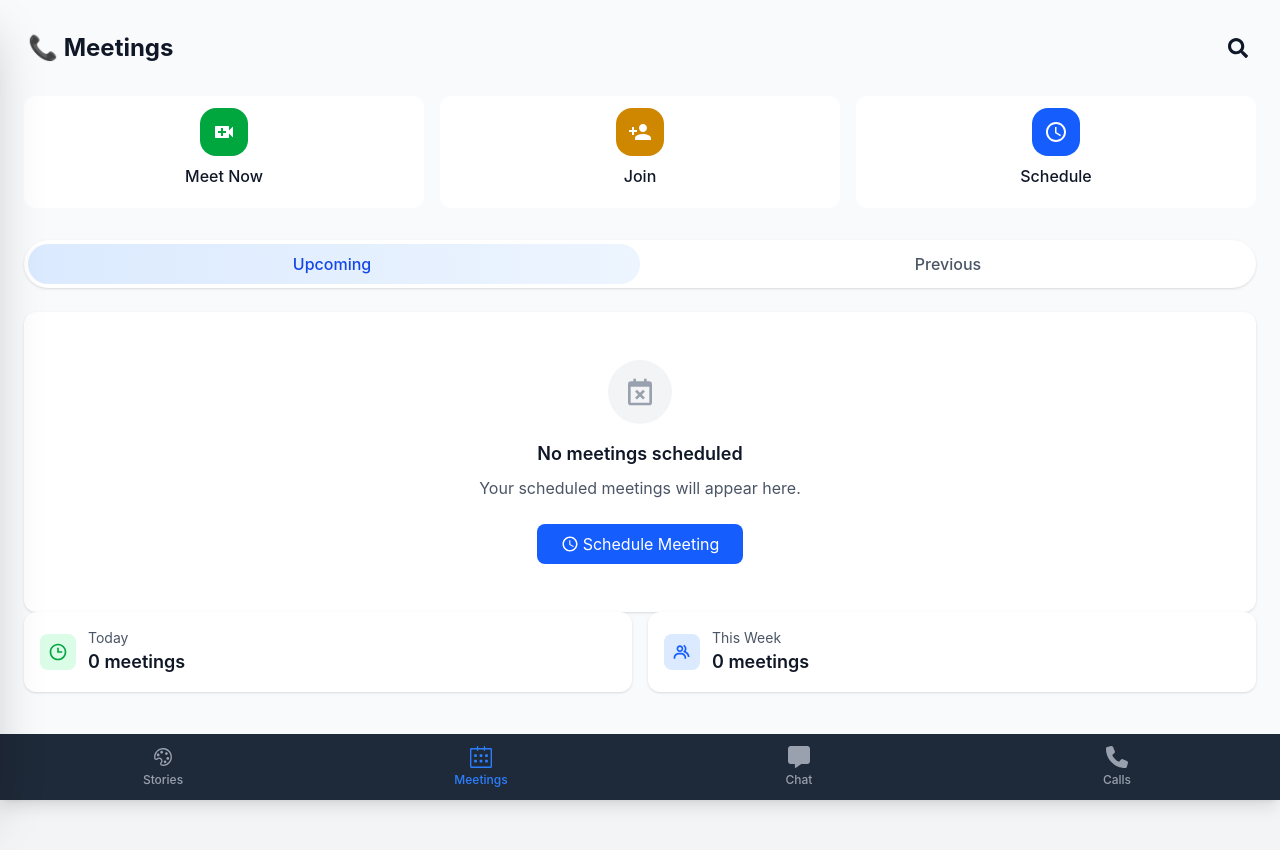
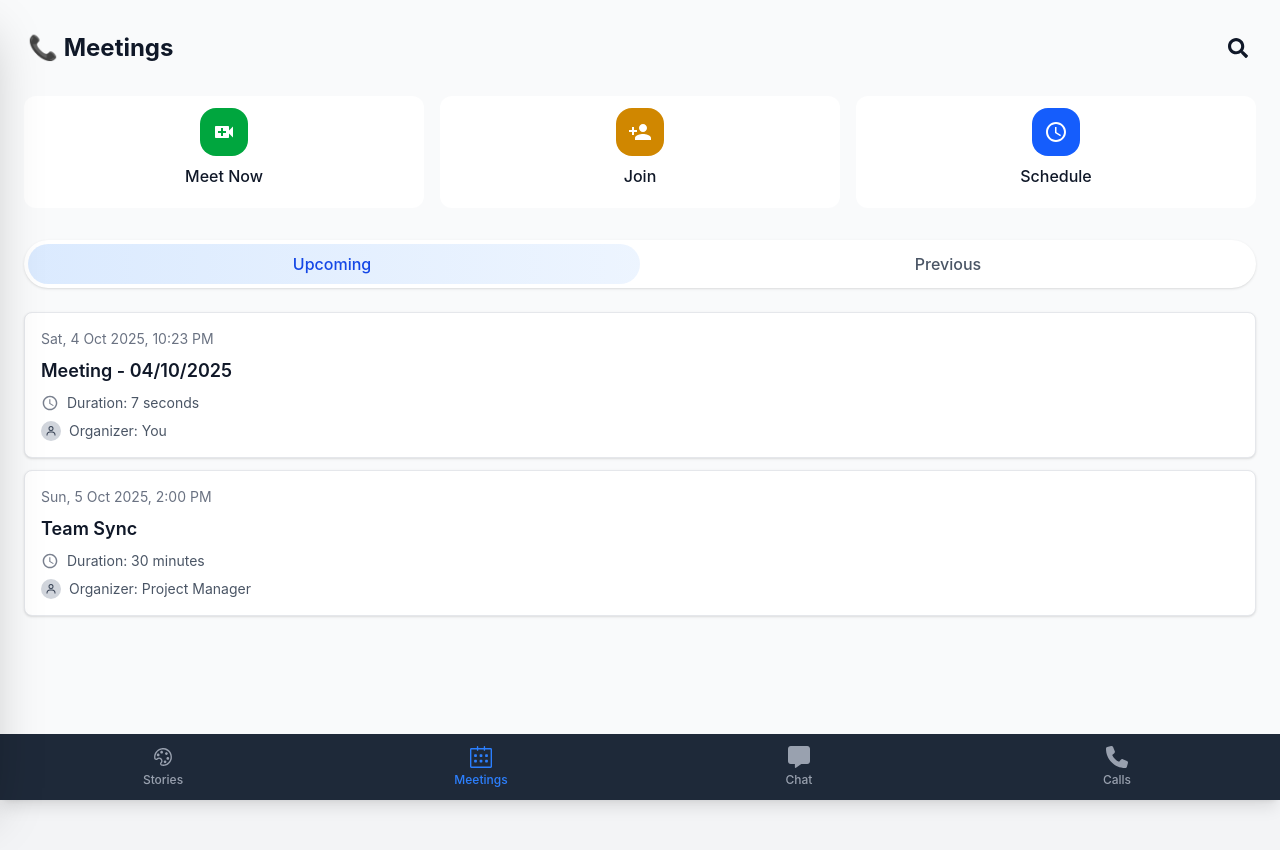
Before and after one commit to beingatushar/arattai, a React (Vite) app: page /meetings in a window 1280 px wide. Shown: the top 850 px of the page. Built offline with nearby package versions, Linux system fonts and the light colour scheme.

Commit message:
Update MeetingsPage.tsx

```diff
--- a/src/pages/MeetingsPage.tsx
+++ b/src/pages/MeetingsPage.tsx
@@ -1,11 +1,10 @@
 import { useState } from "react";
-import { BiCalendarX } from "react-icons/bi";
 import { FaSearch, FaTimes } from "react-icons/fa";
 import { MdOutlineSchedule, MdPersonAdd, MdVideoCall } from "react-icons/md";
 import MeetingTabs from "../components/MeetingTabs";
 import QuickActionButton from "../components/QuickActionButton";
-import QuickStats from "../components/QuickStats";
 import PageLayout from "../layouts/PageLayout";
+import AllMeetings from "../components/AllMeetings";
 
 const MeetingsPage = () => {
     const [isSearchOpen, setSearchOpen] = useState(false);
@@ -68,10 +67,11 @@ const MeetingsPage = () => {
                     color="blue"
                 />
             </div>
+            {/* <QuickStats /> */}
+            <MeetingTabs />
+            <AllMeetings />
 
-            <MeetingTabs />
-
-            <div className="text-center py-12 bg-white dark:bg-gray-800 rounded-xl shadow-sm">
+            {/* <div className="text-center py-12 bg-white dark:bg-gray-800 rounded-xl shadow-sm">
                 <div className="w-16 h-16 bg-gray-100 dark:bg-gray-700 rounded-full flex items-center justify-center mx-auto mb-4">
                     <BiCalendarX size={32} className="text-gray-400" />
                 </div>
@@ -85,9 +85,7 @@ const MeetingsPage = () => {
                     <MdOutlineSchedule size={18} />
                     Schedule Meeting
                 </button>
-            </div>
-
-            <QuickStats />
+            </div> */}
         </PageLayout>
     );
 };
```
